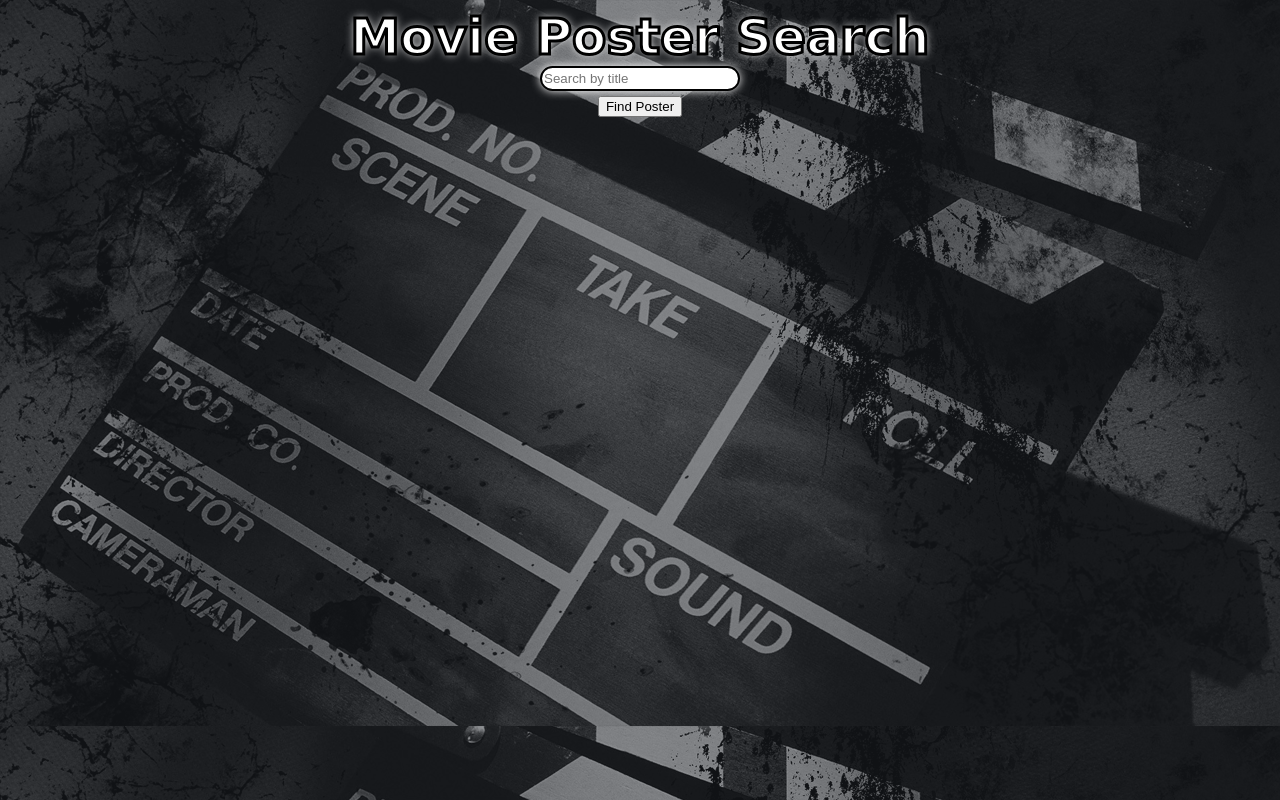
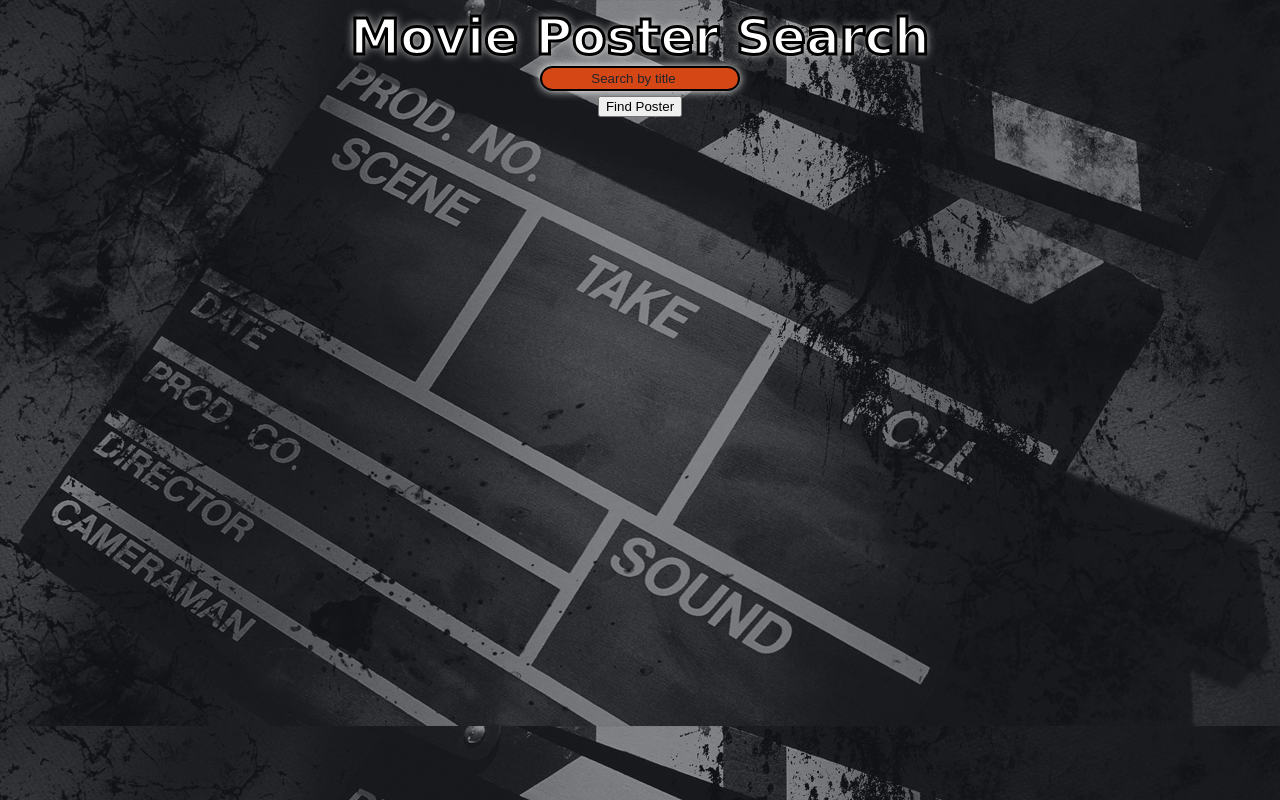
Before and after one commit to chapel-of-bools/MoviePosterSearch, a plain HTML site: page index.html in a window 1280 px wide. Drawn offline with nearby package versions, Linux system fonts and the light colour scheme; a web font is replaced by a local one.

Commit message:
fixed style

```diff
--- a/style.css
+++ b/style.css
@@ -9,7 +9,13 @@ input, button{
   display: block;
   margin: auto;
 }
+::-webkit-input-placeholder{
+  text-align: center;
+  color: #21252B;
+}
 input{
+  background-color: #D64716;
+  color: black;
   border: 2px solid black;
   border-radius: 15px;
   margin-bottom: 5px;
```
